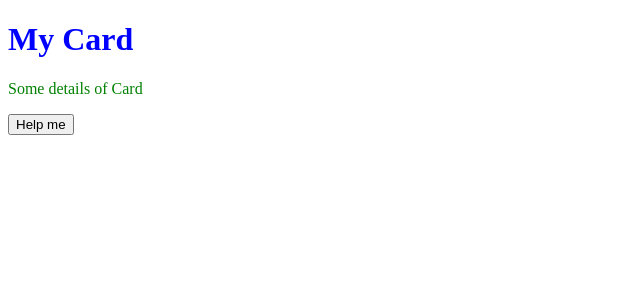
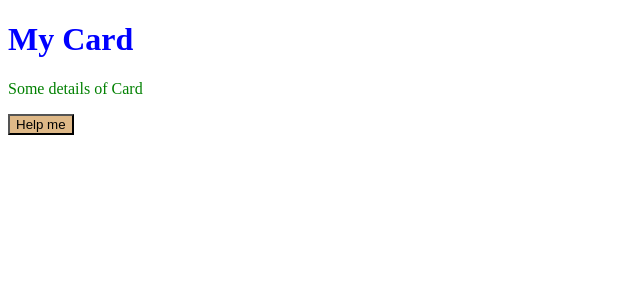
Before and after one commit to rabiayousuf187/Next-React-JS-2ndClass-10Sep2023, a Next.js app: page / in a window 1280 px wide. Shown: the top 300 px of the page, without its empty margins (0-640 px from the left). Built offline with nearby package versions, Linux system fonts and the light colour scheme.

Commit message:
Update css style from styles folder

```diff
--- a/src/pages/components/Button.js
+++ b/src/pages/components/Button.js
@@ -1,7 +1,9 @@
+import styles from '@/styles/Card.module.css'; // Check that the alias points to the correct location
+
 export default function Button ({text}){
     return (
         <>
-            <button>{text}</button>
+            <button className={styles.btn}>{text}</button>
         </>
 
     )
--- a/src/pages/components/Card.js
+++ b/src/pages/components/Card.js
@@ -1,10 +1,9 @@
 import React from 'react'
-import styles from '@/styles/Card.module.css'
+import styles from '@/styles/Card.module.css'; // Check that the alias points to the correct location
 
 function Card() {
   return (
     <>
-
       <p className={styles.para_style}>Some details of Card</p>
     </>
   )
--- a/src/pages/components/Heading.js
+++ b/src/pages/components/Heading.js
@@ -1,5 +1,5 @@
 import React from 'react'
-import styles from '@/styles/Card.module.css'
+import styles from '@/styles/Card.module.css'; // Check that the alias points to the correct location
 
 function Card({text}) {
   return (
```
